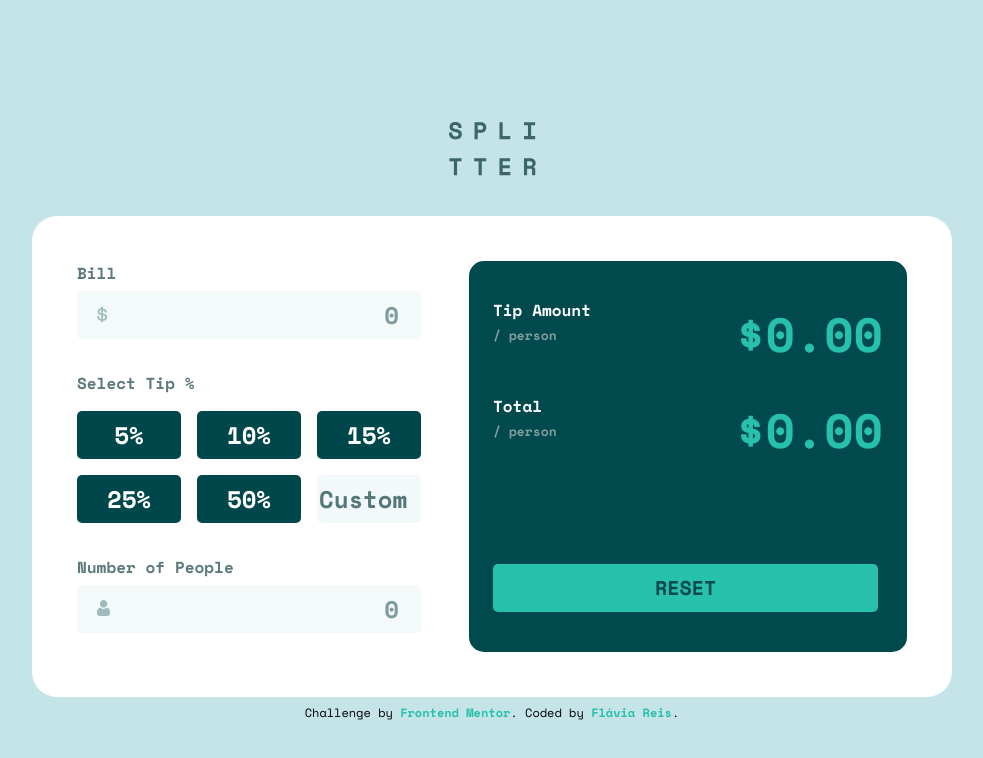
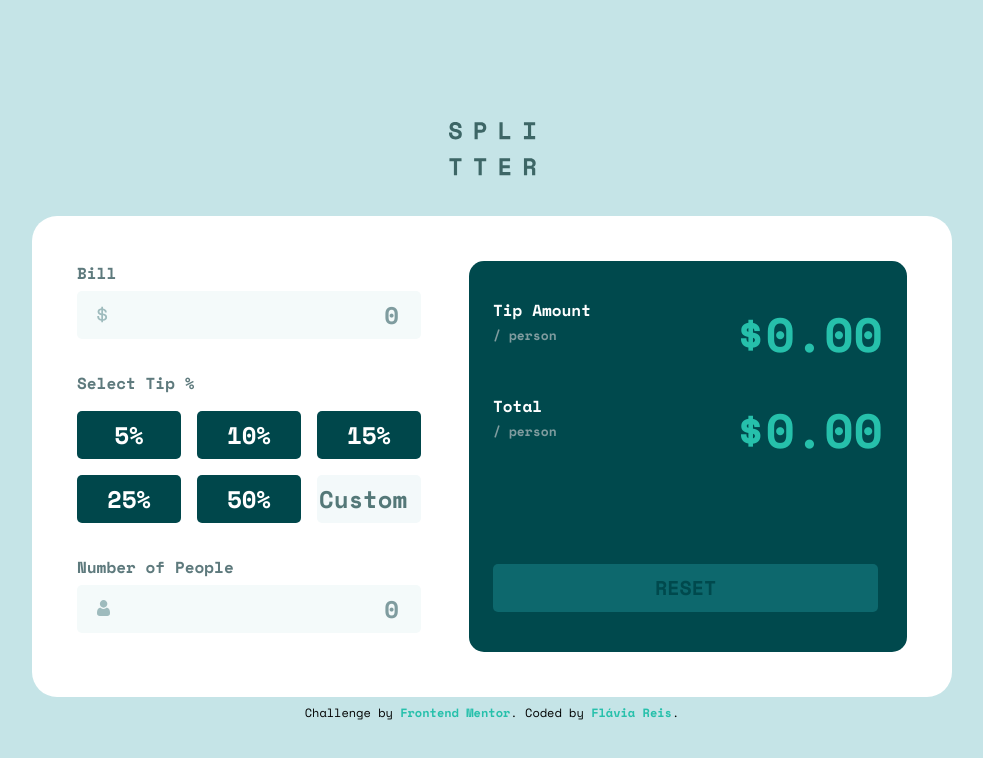
Before and after one commit to flaviare1s/tip-calculator-app, a React (Vite) app: page / in a window 1280 px wide. Shown: the top 758 px of the page, without its empty margins (148-1131 px from the left). Built offline with nearby package versions, Linux system fonts and the light colour scheme.

Commit message:
Ajustei cor do botão

```diff
--- a/src/components/Button.css
+++ b/src/components/Button.css
@@ -1,3 +1,3 @@
 .reseted {
-  background-color: #0D686D;
+  background-color: #0D686D !important;
 }
--- a/src/components/Button.jsx
+++ b/src/components/Button.jsx
@@ -1,3 +1,4 @@
+/* eslint-disable react/prop-types */
 import './Button.css'
 
 const Button = ({ onClick, isReset }) => {
```
